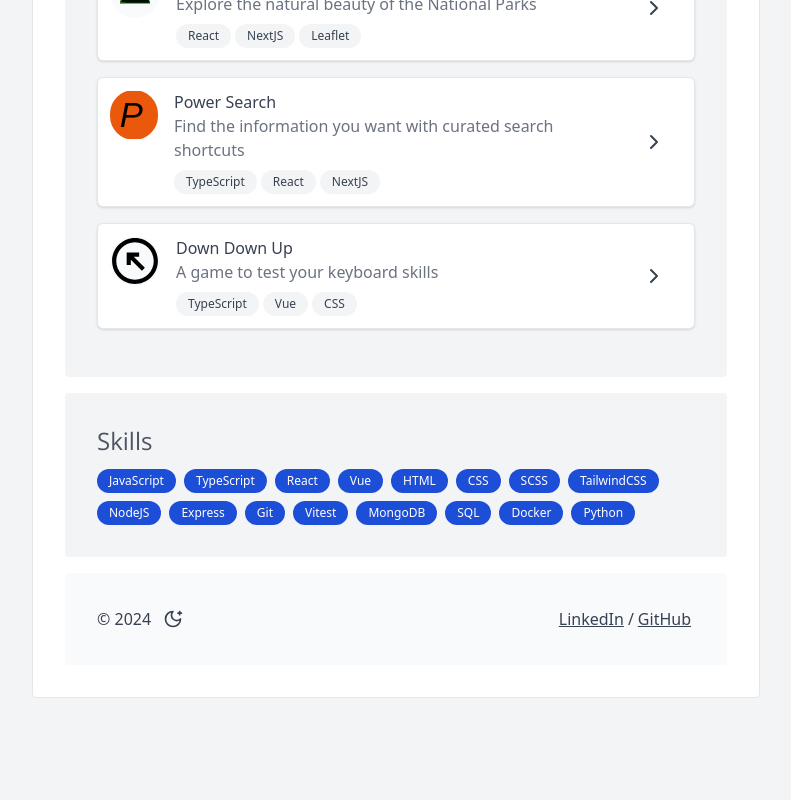
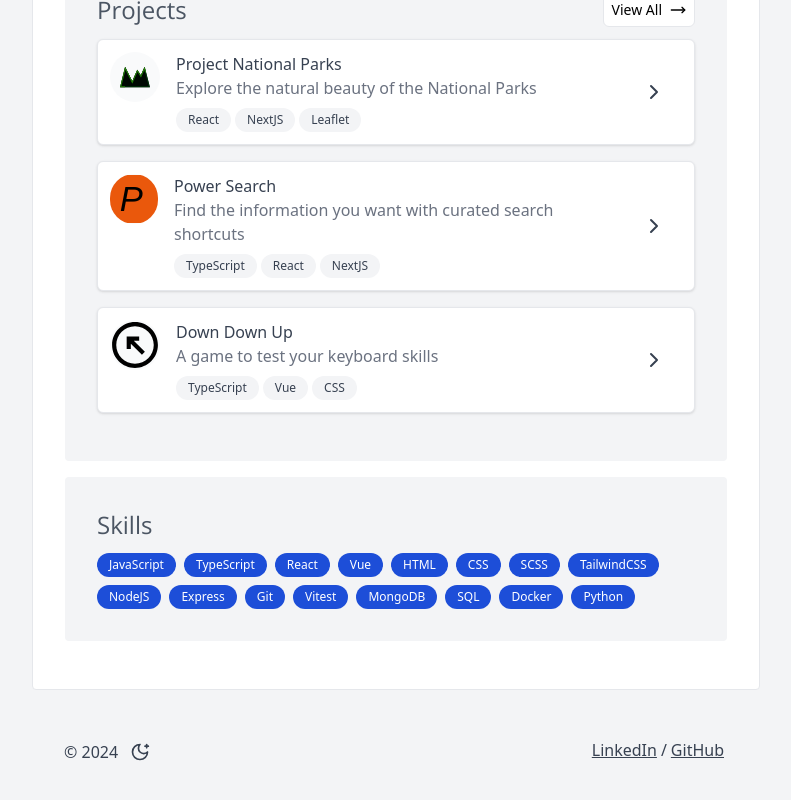
Before and after one commit to nguernse/nguernse.github.io, a React (Vite) app: page /#/ in a window 1280 px wide. Shown: the part 450-1250 px from the top of the page, without its empty margins (244-1035 px from the left). Before the commit the page ends 1168 px from the top, so only its background shows below. Built offline with nearby package versions, Linux system fonts and the light colour scheme.

Commit message:
chore(pages): update layout to include navigation

```diff
--- a/src/components/Bio/Bio.tsx
+++ b/src/components/Bio/Bio.tsx
@@ -1,5 +1,4 @@
 import BioHeader from "./BioHeader";
-import BioFooter from "./BioFooter";
 import BioSkills from "./BioSkills";
 import BioProjects from "./BioProjects";
 import { BIO } from "../../utils/constants";
@@ -17,7 +16,6 @@ export default function Bio() {
       />
       <BioProjects projects={BIO.projects.slice(0, 3)} />
       <BioSkills skills={BIO.skills} />
-      <BioFooter socials={BIO.socials} />
     </div>
   );
 }
--- a/src/routes.tsx
+++ b/src/routes.tsx
@@ -1,6 +1,4 @@
 import { createHashRouter } from "react-router-dom";
-
-import RootLayout from "./layouts/RootLayout";
 
 import HomePage from "./pages/Home";
 import NotFoundPage from "./pages/NotFound";
@@ -13,14 +11,10 @@ import AboutPage from "./pages/About";
 
 const router = createHashRouter([
   {
-    element: <RootLayout />,
-    errorElement: <ErrorPage />,
-    children: [{ path: "/", element: <HomePage /> }],
-  },
-  {
     element: <PageLayout />,
     errorElement: <ErrorPage />,
     children: [
+      { path: "/", element: <HomePage /> },
       {
         path: "/about",
         element: <AboutPage />,
```
